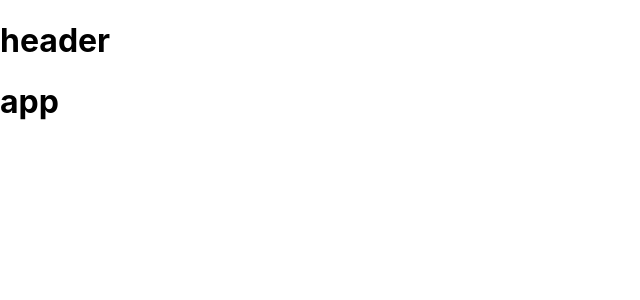
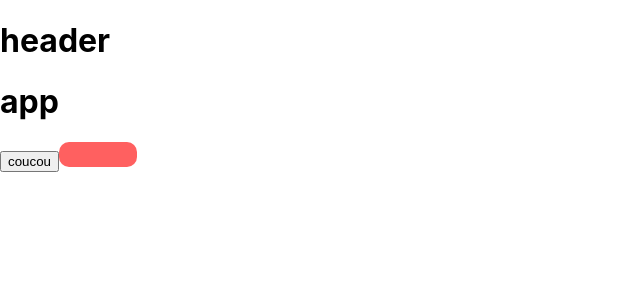
Before and after one commit to olivier-goy/Kasa, a React (Create React App) app: page / in a window 1280 px wide. Shown: the top 300 px of the page, without its empty margins (0-640 px from the left). Built offline with nearby package versions, Linux system fonts and the light colour scheme.

Commit message:
add style tag

```diff
--- a/public/index.html
+++ b/public/index.html
@@ -5,39 +5,15 @@
     <link rel="icon" href="%PUBLIC_URL%/favicon.ico" />
     <meta name="viewport" content="width=device-width, initial-scale=1" />
     <meta name="theme-color" content="#000000" />
-    <meta
-      name="description"
-      content="Web site created using create-react-app"
-    />
+    <meta name="description" content="Web site created using create-react-app"  />
     <link rel="apple-touch-icon" href="%PUBLIC_URL%/logo192.png" />
-    <!--
-      manifest.json provides metadata used when your web app is installed on a
-      user's mobile device or desktop. See https://developers.google.com/web/fundamentals/web-app-manifest/
-    -->
+
     <link rel="manifest" href="%PUBLIC_URL%/manifest.json" />
-    <!--
-      Notice the use of %PUBLIC_URL% in the tags above.
-      It will be replaced with the URL of the `public` folder during the build.
-      Only files inside the `public` folder can be referenced from the HTML.
 
-      Unlike "/favicon.ico" or "favicon.ico", "%PUBLIC_URL%/favicon.ico" will
-      work correctly both with client-side routing and a non-root public URL.
-      Learn how to configure a non-root public URL by running `npm run build`.
-    -->
-    <title>React App</title>
+    <title>Kasa</title>
+
   </head>
   <body>
-    <noscript>You need to enable JavaScript to run this app.</noscript>
     <div id="root"></div>
-    <!--
-      This HTML file is a template.
-      If you open it directly in the browser, you will see an empty page.
-
-      You can add webfonts, meta tags, or analytics to this file.
-      The build step will place the bundled scripts into the <body> tag.
-
-      To begin the development, run `npm start` or `yarn start`.
-      To create a production bundle, use `npm run build` or `yarn build`.
-    -->
   </body>
 </html>
--- a/src/Components/Tag/Tag.css
+++ b/src/Components/Tag/Tag.css
@@ -0,0 +1,8 @@
+.colorTag {
+    background-color: #FF6060;
+    height: 25px;
+    width: 6.1%;
+    border: none;
+    border-radius: 10px;
+    color: #FFFFFF;
+}
--- a/src/Components/Tag/Tag.jsx
+++ b/src/Components/Tag/Tag.jsx
@@ -1,5 +1,7 @@
-function Tag({label}) {
-    return <button>{ label }</button>
+import '../Tag/Tag.css'
+
+function Tag({ label }) {
+    return <button className='colorTag'>{ label }</button>
 }
 
 export default Tag
--- a/src/index.jsx
+++ b/src/index.jsx
@@ -8,6 +8,7 @@
 import About from './Pages/About/About';
 import Error from './Pages/404/404';
 import Header from './Components/Header/Header';
+import Tag from './Components/Tag/Tag';
 
 const routes = createBrowserRouter([
   {
@@ -32,8 +33,13 @@
 const root = ReactDOM.createRoot(document.getElementById('root'));
 root.render(
   <React.StrictMode>
-    <Header/>
-    <RouterProvider router={routes} />
+    <Header />
+    <main>
+      <RouterProvider router={routes} />
+    </main>
+    <button>coucou</button>
+    <Tag></Tag>
+
   </React.StrictMode>
 );
 
```
